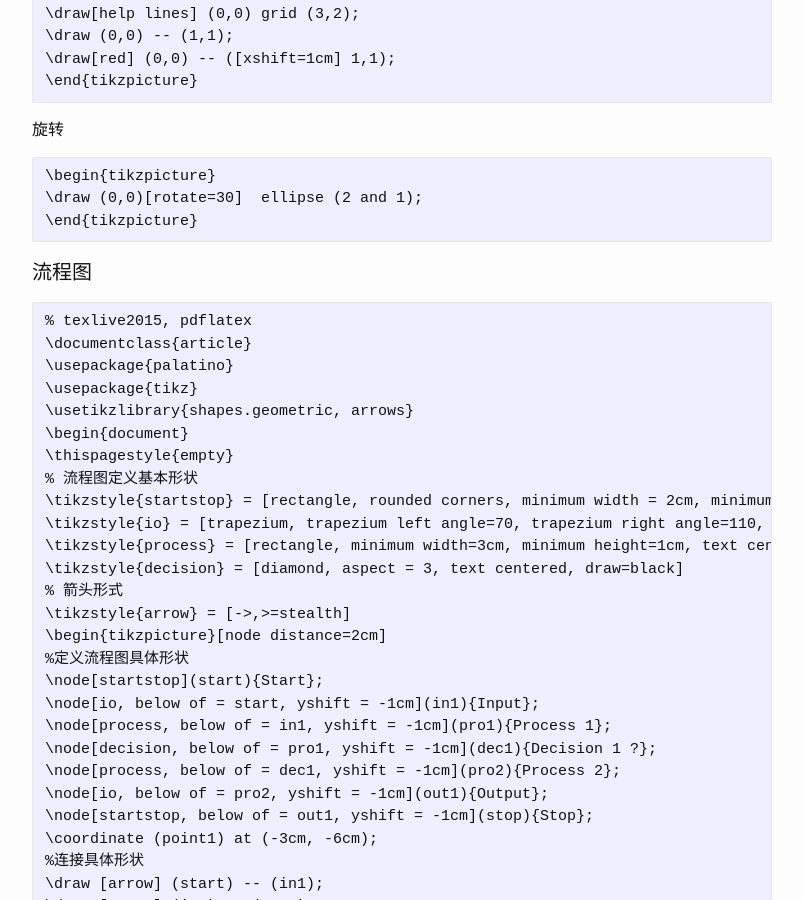
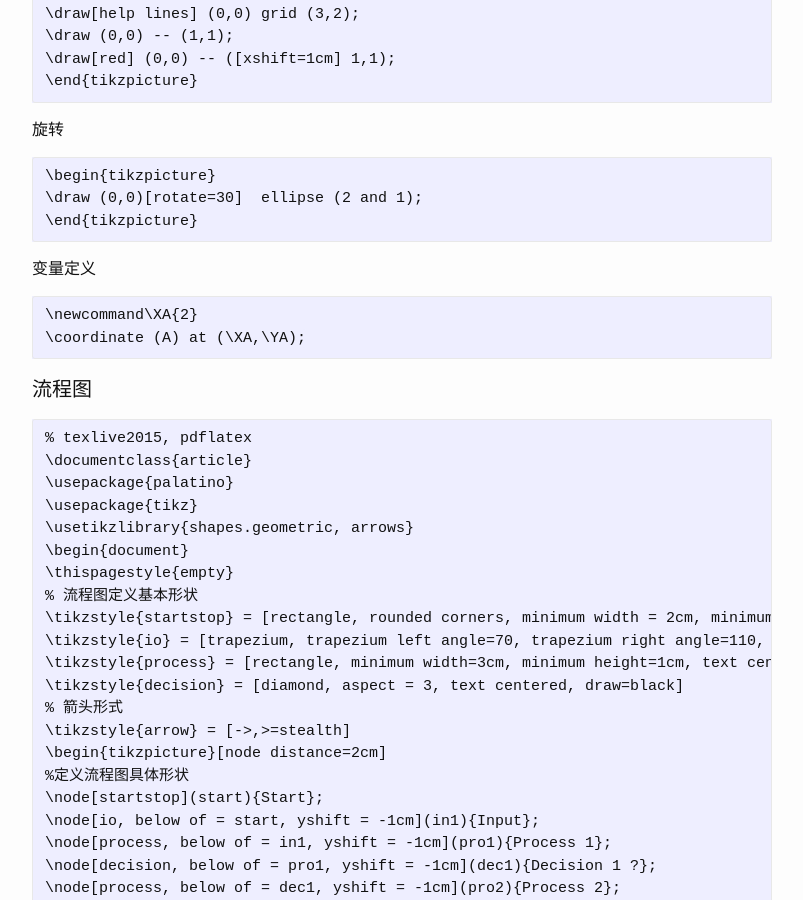
Before and after one commit to josephstalin117/josephstalin117.github.io, a Jekyll site: the page built from _posts/2019-4-2-TikZ.markdown, in a window 1280 px wide and 900 px high, scrolled down 594 px. Shown: the whole window, without its empty margins (238-1041 px from the left). Built offline with Jekyll 4.4.1, drawn with Linux system fonts in a browser that asks for light colours.

Commit message:
add \def

````diff
--- a/_posts/2019-4-2-TikZ.markdown
+++ b/_posts/2019-4-2-TikZ.markdown
@@ -34,6 +34,12 @@ xshift ，x坐标轴平移。 yshift ，y坐标轴平移。 rotate ，旋转 。
 \begin{tikzpicture}
 \draw (0,0)[rotate=30]  ellipse (2 and 1);
 \end{tikzpicture}
+```
+
+变量定义
+```
+\newcommand\XA{2}
+\coordinate (A) at (\XA,\YA);
 ```
 
 
````
